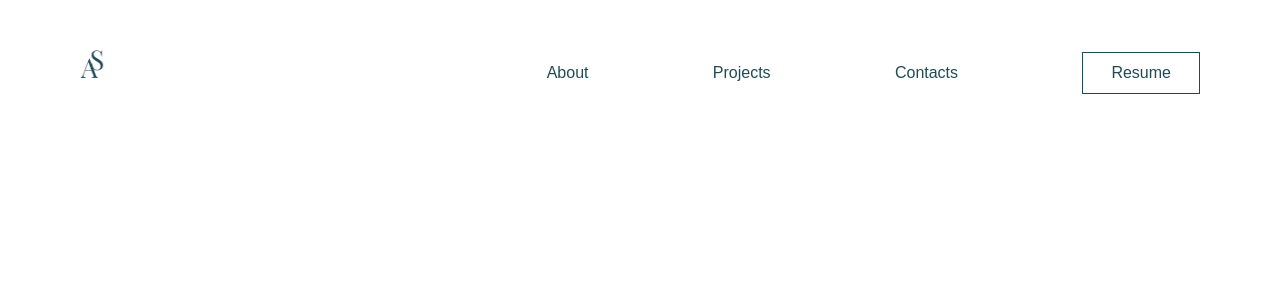
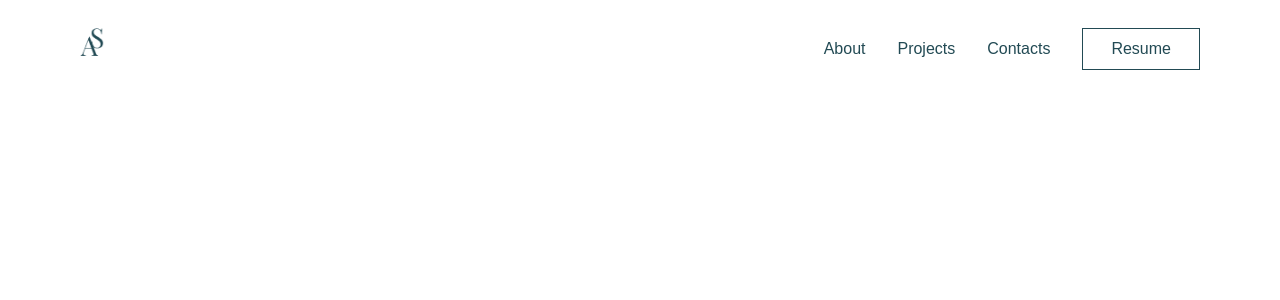
Before and after one commit to AnastasiSo/Portfolio-Project, a React app: page / in a window 1280 px wide. Shown: the top 300 px of the page. Built offline with nearby package versions, Linux system fonts and the light colour scheme.

Commit message:
Split Navigation into components

```diff
--- a/src/_styles/_menu.scss
+++ b/src/_styles/_menu.scss
@@ -1,39 +1,43 @@
-.menu-wrap {
-  display: flex;
-  justify-content: flex-end;
+.menu {
   font-size: $size-unit * 4; // 16px
-  cursor: pointer;
-}
+  width: 100%;
+  display: none;
+
   .menu-items {
     a {
       display: flex;
       justify-content: center;
       align-items: center;
-    color: $dark-blue;
       font-size: $size-unit * 4; // 16px
+      cursor: pointer;
     }
   }
 
   @media (max-width: $breakpoint-sm) {
-  .mobile-menu-wrap,
-  .menu {
-    display: none;
+    .menu-items {
+      a {
+        color: $white-10;
       }
     }
+  }
+
   @media (min-width: $breakpoint-sm) {
-  .menu {
+    display: block;
+    .menu-wrap {
+      display: flex;
+      justify-content: flex-end;
+      background-color: $white;
       width: 100%;
-    display: flex;
-    justify-content: space-between;
-    padding-top: $size-unit * 6; // 24px
-    background-color: $white;
 
       .menu-items {
-      align-items: center;
         display: flex;
         align-content: center;
+        margin-left: $size-unit * 8; // 32px
         &:hover {
           border-bottom: $border-unit solid $dark-blue;
+        }
+        a {
+          color: $dark-blue;
         }
         // TODO: Add slow text animation for .menu-items
       }
@@ -44,3 +48,4 @@
       }
     }
   }
+}
--- /dev/null
+++ b/src/_styles/_mobileMenu.scss
@@ -0,0 +1,27 @@
+.mobile-menu-button {
+  color: $dark-blue;
+  @media (min-width: $breakpoint-sm) {
+    display: none;
+  }
+}
+
+.mobile-menu {
+  .mobile-menu-close {
+    display: none;
+  }
+
+  @media (max-width: $breakpoint-sm) {
+    & > .row {
+      width: 100%;
+      display: flex;
+      justify-content: flex-end;
+      align-items: flex-end;
+    }
+  }
+  @media (min-width: $breakpoint-sm) {
+    &,
+    & > .menu {
+      display: none;
+    }
+  }
+}
--- a/src/_styles/_navigation.scss
+++ b/src/_styles/_navigation.scss
@@ -1,6 +1,9 @@
 .navigation {
   margin-top: $size-unit * 7; // 28px
-
+  .nav-menu-wrap {
+    display: flex;
+    justify-content: flex-end;
+  }
   .logo-wrap {
     display: flex;
     .logo {
@@ -10,24 +13,4 @@
       }
     }
   }
-  .row {
-    justify-content: flex-start;
-    .column {
-      align-content: center;
-    }
-  }
-
-  @media (max-width: $breakpoint-sm) {
-    .logo {
-      align-items: flex-end;
-      padding-top: 21.5px; // TODO: margin?, found new wey
-    }
-  }
-
-  @media (min-width: $breakpoint-sm) {
-    .logo {
-      align-items: flex-end;
-      padding-bottom: $size-unit * 4; // 16px
-    }
-  }
 }
--- a/src/_styles/index.scss
+++ b/src/_styles/index.scss
@@ -5,3 +5,4 @@
 @import "fonts";
 @import "navigation";
 @import "menu";
+@import "mobileMenu";
--- a/src/components/Menu.tsx
+++ b/src/components/Menu.tsx
@@ -9,8 +9,8 @@ const Menu: FunctionComponent = () => {
   const menuItems = ["About", "Projects", "Contacts", "Resume"];
 
   return (
-    <nav className="menu-wrap">
-      <ul className="menu">
+    <nav className="menu">
+      <ul className="menu-wrap">
         {menuItems.map((item, index) => (
           <li
             key={index}
--- /dev/null
+++ b/src/components/MobileMenu.tsx
@@ -0,0 +1,33 @@
+import "../_styles/index.scss";
+import Column from "./layout/Column";
+import Row from "./layout/Row";
+
+import { Fragment, FunctionComponent } from "react";
+import Menu from "./Menu";
+
+// TODO: 1.menu media query Sm, Md, Lg
+// TODO: 2.mobile menu functional
+
+const MobileMenu: FunctionComponent = () => {
+  return (
+    <Fragment>
+      <button className="mobile-menu-button">MENU</button>
+      <div className="mobile-menu">
+        <Row>
+          <Column size={6} className="logo-wrap">
+            <a className="logo" href="#">
+              <img src="../img/logo-mobile.png" className="icon-logo" />
+            </a>
+          </Column>
+          <Column size={6}>
+            <span className="mobile-menu-close">CLOSE</span>
+          </Column>
+        </Row>
+        <Menu />
+        {/* <SocialMedia /> */}
+      </div>
+    </Fragment>
+  );
+};
+
+export default MobileMenu;
--- a/src/components/Navigation.tsx
+++ b/src/components/Navigation.tsx
@@ -5,6 +5,7 @@ import Column from "./layout/Column";
 import Container from "./layout/Container";
 import Row from "./layout/Row";
 import Menu from "./Menu";
+import MobileMenu from "./MobileMenu";
 
 // TODO: 1.menu media query Sm, Md, Lg
 // TODO: 2.mobile menu functional
@@ -18,7 +19,8 @@ const Navigation: FunctionComponent = () => {
             <img src="../img/logo.png" className="icon-logo" />
           </a>
         </Column>
-        <Column size={6} sizeSM={7} className="top-menu-wrap">
+        <Column size={6} sizeSM={7} className="nav-menu-wrap">
+          <MobileMenu />
           <Menu />
         </Column>
       </Row>
```
Also changed, not shown: src/img/logo-mobile.png (added). Lines whose indentation alone changed are shown as unchanged.
